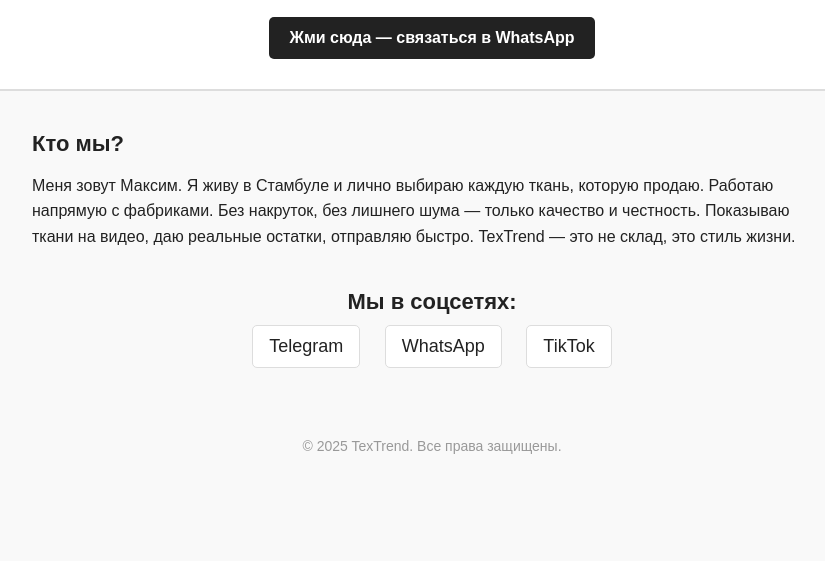
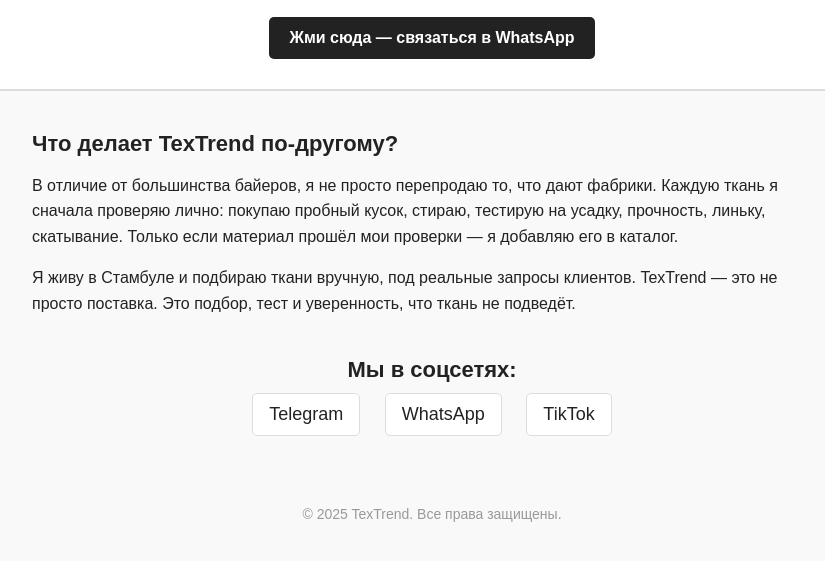
Before and after one commit to emaxir/emaxir.github.io, a plain HTML site: page index.html in a window 1280 px wide. Shown: the part 131-692 px from the top of the page, without its empty margins (208-1033 px from the left). Drawn offline with Linux system fonts and the light colour scheme.

Commit message:
Update index.html

```diff
--- a/index.html
+++ b/index.html
@@ -84,10 +84,24 @@
   </header>
 
   <section>
-    <h2>Кто мы?</h2>
-    <p>Меня зовут Максим. Я живу в Стамбуле и лично выбираю каждую ткань, которую продаю.
-    Работаю напрямую с фабриками. Без накруток, без лишнего шума — только качество и честность.
-    Показываю ткани на видео, даю реальные остатки, отправляю быстро. TexTrend — это не склад, это стиль жизни.</p>
+   <h2>Что делает TexTrend по-другому?</h2>
+<p>
+    В отличие от большинства байеров, я не
+  просто перепродаю то, что дают фабрики.
+  Каждую ткань я сначала проверяю лично:
+  покупаю пробный кусок, стираю, тестирую
+   на усадку, прочность, линьку,
+  скатывание.
+  Только если материал прошёл мои проверки
+   — я добавляю его в каталог.
+</p>
+<p>
+  Я живу в Стамбуле и подбираю ткани
+  вручную, под реальные запросы клиентов.
+  TexTrend — это не просто поставка.
+  Это подбор, тест и уверенность, что ткань
+   не подведёт.
+</p>
   </section>
 
   <section class="socials">
```
